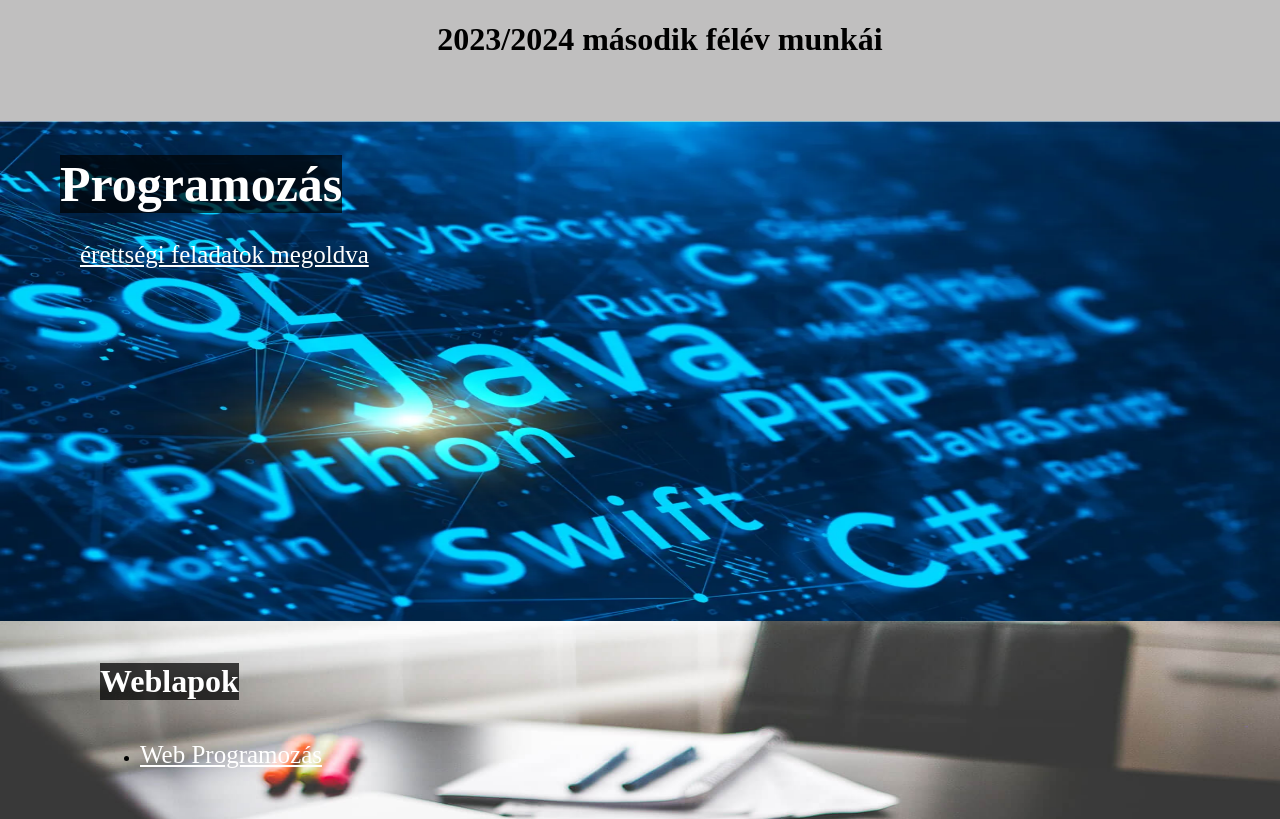
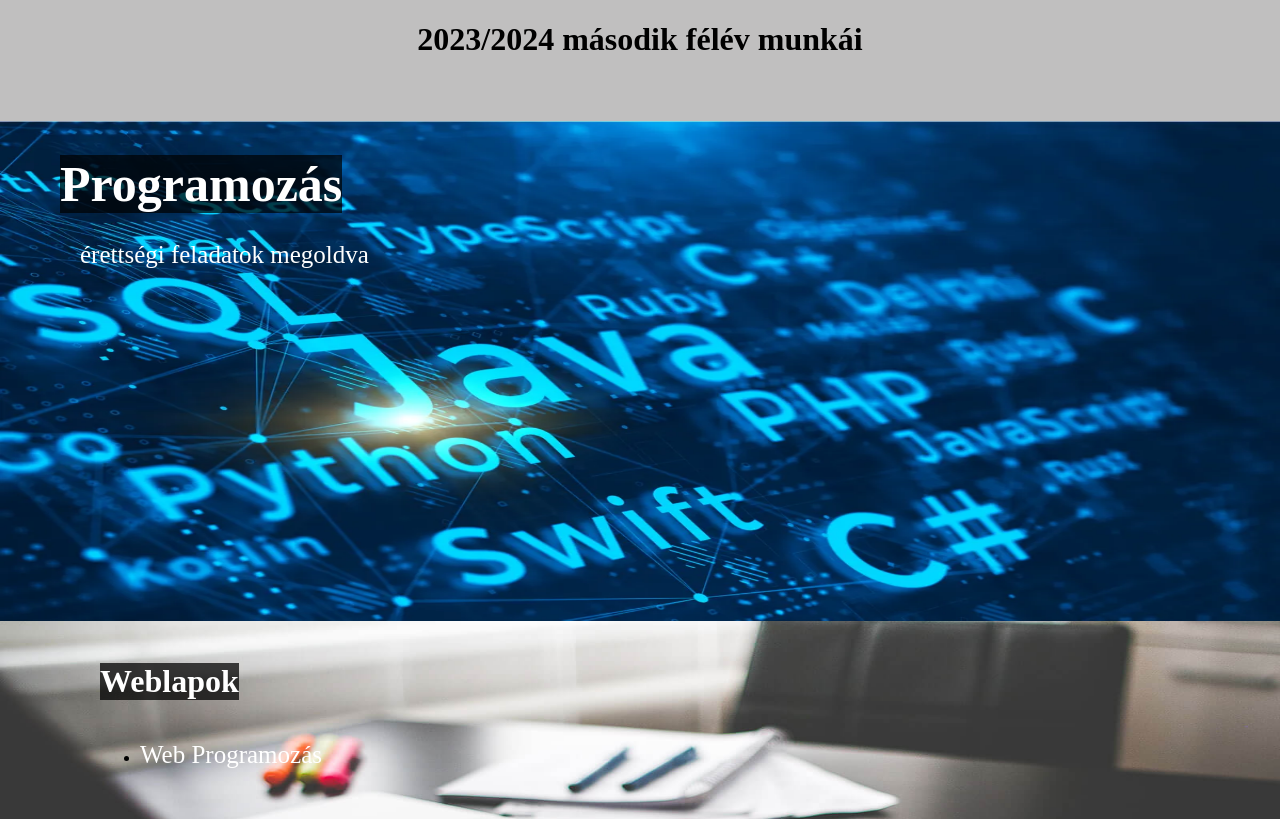
Before and after one commit to KickChester/stuff, a plain HTML site: page index.html in a window 1280 px wide. Shown: the top 819 px of the page. Drawn offline with Linux system fonts and the light colour scheme.

Commit message:
Add files via upload

```diff
--- a/index.html
+++ b/index.html
@@ -10,12 +10,11 @@
 
 <div class="div1">
 
-    <ul>
+
         <h1>2023/2024 második félév munkái</h1>
 
 
 
-    </ul>
 
 
 
--- a/welap.css
+++ b/welap.css
@@ -64,6 +64,7 @@ color: white;
     }
 
     .div2 a{
+        text-decoration: none;
         color: white;
         font-size: 25px;
         position: relative;
@@ -71,6 +72,25 @@ color: white;
         left: 40px;
         z-index: 2;
     }
+
+    .div2 a::after{
+        content: '';
+        display: block;
+        width: 0px;
+        height: 2px;
+        background-color: white;
+        transition: width 0.3s ease;
+
+
+    }
+
+    .div2 a:hover::after{
+
+    width: 20%;
+
+    }
+
+
 
     .div3{
         height: 500px;
@@ -105,9 +125,26 @@ color: white;
 }
 
 .div3 a{
-
+text-decoration: none;
 color: white;
 font-size: 25px;
 
 
 }
+
+.div3 a::after{
+    content: '';
+    display: block;
+    width: 0px;
+    height: 2px;
+    background-color: white;
+    transition: width 0.3s ease;
+
+
+}
+
+.div3 a:hover::after{
+
+width: 12%;
+
+}
```
